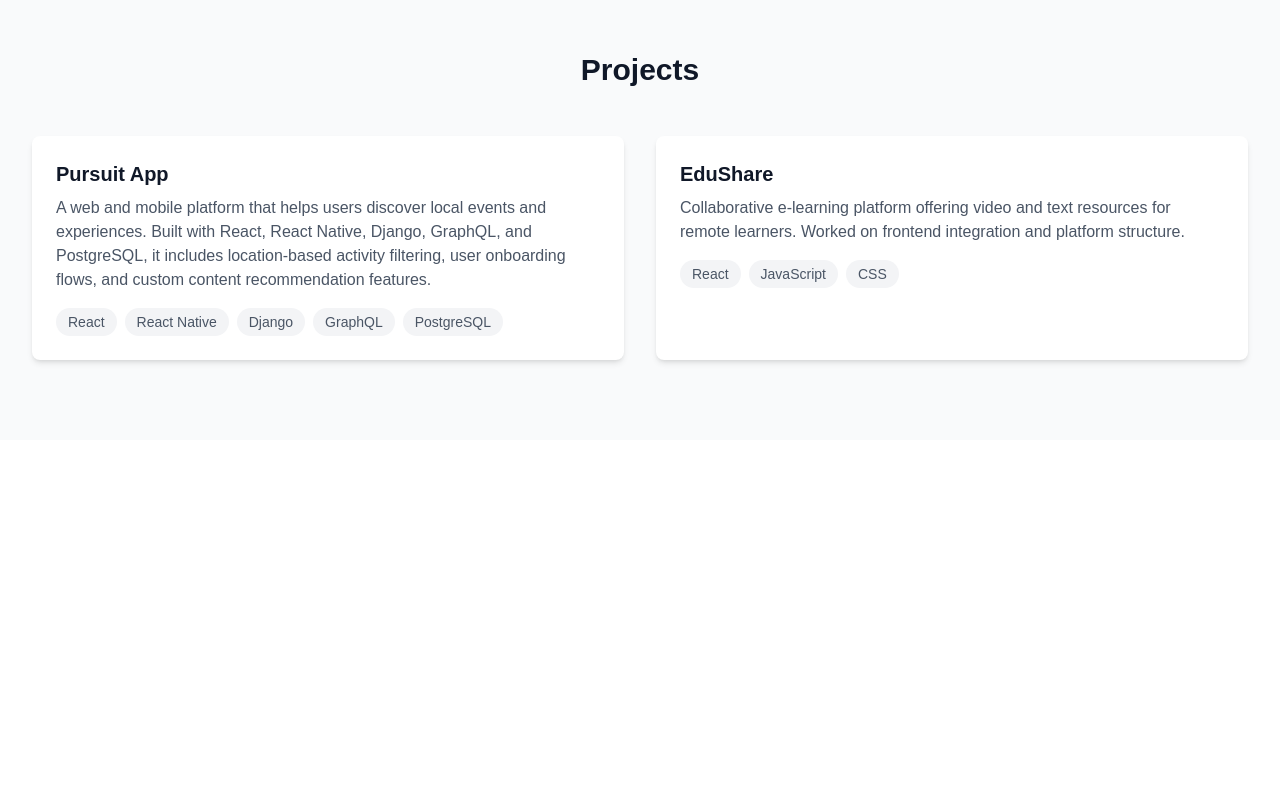
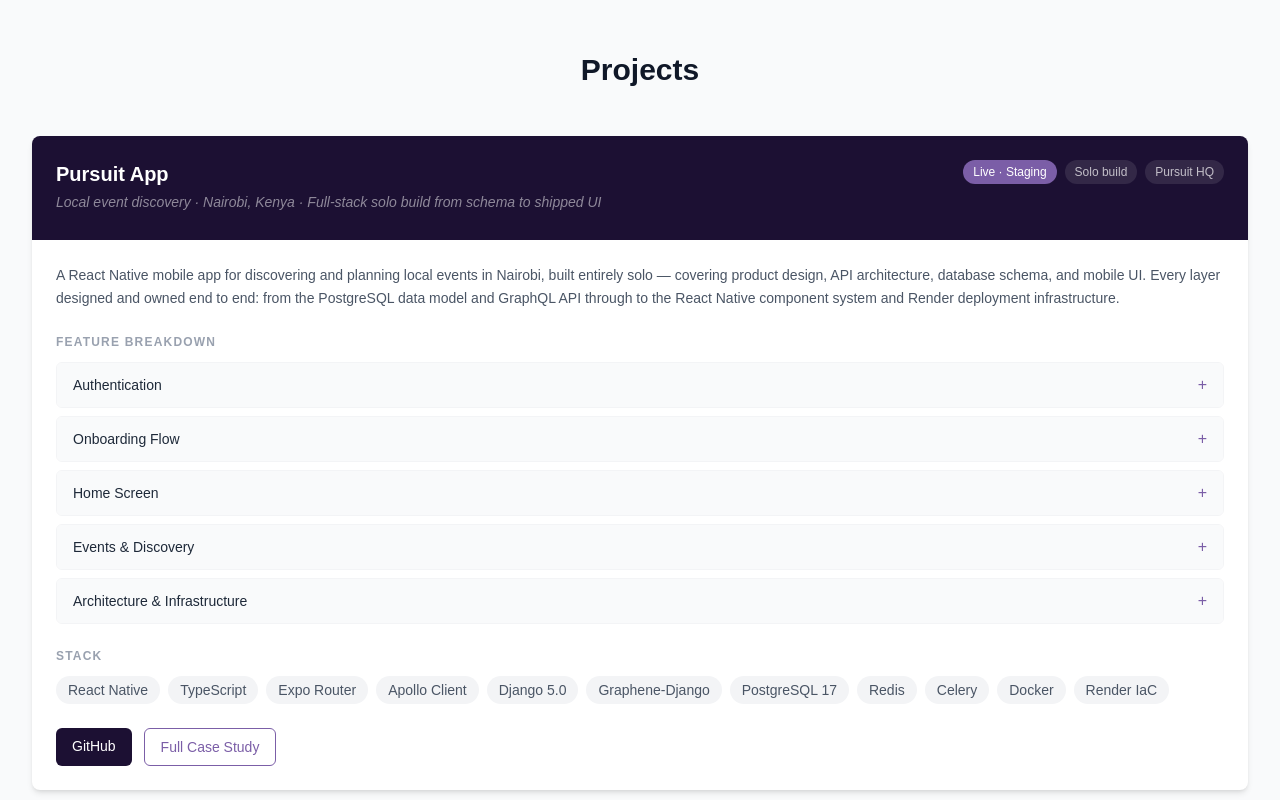
Before and after one commit to faithkatherine/Portfolio, a Next.js app: page / in a window 1280 px wide. Shown: the part 2360-3160 px from the top of the page. Before the commit the page ends 2800 px from the top, so only its background shows below. Built offline with nearby package versions, Linux system fonts and the light colour scheme.

Commit message:
Refactor Projects component to include PursuitCard

```diff
--- a/src/components/Projects.tsx
+++ b/src/components/Projects.tsx
@@ -1,4 +1,164 @@
 'use client';
+
+import { useState } from 'react';
+
+const features = [
+  {
+    title: 'Authentication',
+    content:
+      'Custom floating label form components with real-time client-side validation. Google OAuth via expo-auth-session exchanges the id_token server-side. Login returns a JWT access token, refresh token, and session token stored securely on device. Two GraphQL mutations handle sign-out: single-device and all-device revocation for account compromise scenarios.',
+    tags: ['expo-auth-session', 'JWT', 'Google OAuth', 'Client-side validation', 'Session management'],
+  },
+  {
+    title: 'Onboarding Flow',
+    content:
+      'Multi-step wizard with progress dot indicators and a persistent Skip button on every step. Location, notification, and email preferences captured as toggles and stored on UserProfile. Interest selection uses a multi-select pill-chip grid in a bottom sheet — saved as a ManyToMany relation and passed into the GraphQL recommendations resolver on every home load.',
+    tags: ['Expo Router', 'expo-location', 'expo-notifications', 'ManyToMany', 'Bottom sheet UI'],
+  },
+  {
+    title: 'Home Screen',
+    content:
+      'Driven by a single GraphQL getHome query — greeting, weather, recommendations, and upcoming events in one round-trip. Weather widget calls an external API on load. Recommendations are ranked by interest category match, cross-referencing UserProfile.interests with event categories in PostgreSQL.',
+    tags: ['GraphQL getHome', 'Weather API', 'Interest matching', 'Expo Router tabs', 'Personalised feed'],
+  },
+  {
+    title: 'Events & Discovery',
+    content:
+      'Swipeable card stack with animated gesture handling built directly in React Native — right swipe saves, left skips. List view includes a debounced search bar to avoid unnecessary API calls. GraphQL resolver uses select_related to fetch nested event, category, and location data in a single query, preventing N+1 issues.',
+    tags: ['Gesture handling', 'Debounced search', 'GraphQL resolvers', 'Category filtering', 'select_related'],
+  },
+  {
+    title: 'Architecture & Infrastructure',
+    content:
+      'Redis cache-aside pattern on the getHome resolver with per-data-type TTLs (weather 30min, recommendations 1hr, home aggregate 15min). Cache keys include user ID to prevent cross-user data leakage. Celery handles async notification delivery with Redis as the task broker. Deployed on Render with render.yaml IaC — staging auto-deploys on every push to main with an isolated database and secrets generated at deploy time.',
+    tags: ['Redis cache-aside', 'Celery', 'Docker', 'render.yaml IaC', 'PostgreSQL 17', 'JWT'],
+  },
+];
+
+const stack = [
+  'React Native', 'TypeScript', 'Expo Router', 'Apollo Client',
+  'Django 5.0', 'Graphene-Django', 'PostgreSQL 17',
+  'Redis', 'Celery', 'Docker', 'Render IaC',
+];
+
+const PursuitCard = () => {
+  const [openFeature, setOpenFeature] = useState<number | null>(null);
+
+  const toggle = (i: number) =>
+    setOpenFeature(openFeature === i ? null : i);
+
+  return (
+    <div className="bg-white rounded-lg shadow-md hover:shadow-lg transition-shadow overflow-hidden col-span-1 md:col-span-2">
+      {/* Dark header */}
+      <div className="bg-[#1C1033] px-6 pt-6 pb-5">
+        <div className="flex flex-wrap items-start justify-between gap-3 mb-2">
+          <div>
+            <h3 className="text-xl font-semibold text-white mb-1">Pursuit App</h3>
+            <p className="text-white/50 text-sm italic">
+              Local event discovery · Nairobi, Kenya · Full-stack solo build from schema to shipped UI
+            </p>
+          </div>
+          <div className="flex flex-wrap gap-2">
+            <span className="px-2.5 py-1 bg-[#7B5EA7] text-white rounded-full text-xs font-medium">
+              Live · Staging
+            </span>
+            <span className="px-2.5 py-1 bg-white/10 text-white/70 rounded-full text-xs font-medium">
+              Solo build
+            </span>
+            <span className="px-2.5 py-1 bg-white/10 text-white/70 rounded-full text-xs font-medium">
+              Pursuit HQ
+            </span>
+          </div>
+        </div>
+      </div>
+
+      <div className="p-6">
+        {/* Summary */}
+        <p className="text-gray-600 text-sm leading-relaxed mb-6">
+          A React Native mobile app for discovering and planning local events in Nairobi, built entirely
+          solo — covering product design, API architecture, database schema, and mobile UI. Every layer
+          designed and owned end to end: from the PostgreSQL data model and GraphQL API through to the
+          React Native component system and Render deployment infrastructure.
+        </p>
+
+        {/* Feature accordion */}
+        <h4 className="text-xs font-semibold text-gray-400 uppercase tracking-widest mb-3">
+          Feature breakdown
+        </h4>
+        <div className="space-y-2 mb-6">
+          {features.map((f, i) => (
+            <div
+              key={i}
+              className="border border-gray-100 rounded-md overflow-hidden"
+            >
+              <button
+                onClick={() => toggle(i)}
+                className="w-full flex items-center justify-between px-4 py-3 bg-gray-50 hover:bg-gray-100 transition-colors text-left"
+              >
+                <span className="text-sm font-medium text-gray-800">{f.title}</span>
+                <span className="text-[#7B5EA7] font-medium text-base leading-none select-none">
+                  {openFeature === i ? '−' : '+'}
+                </span>
+              </button>
+              {openFeature === i && (
+                <div className="px-4 py-4 bg-white border-t border-gray-100">
+                  <p className="text-sm text-gray-600 leading-relaxed mb-3">
+                    {f.content}
+                  </p>
+                  <div className="flex flex-wrap gap-1.5">
+                    {f.tags.map((tag, j) => (
+                      <span
+                        key={j}
+                        className="px-2.5 py-0.5 bg-[#F3EEFF] text-[#7B5EA7] rounded-full text-xs font-medium"
+                      >
+                        {tag}
+                      </span>
+                    ))}
+                  </div>
+                </div>
+              )}
+            </div>
+          ))}
+        </div>
+
+        {/* Stack */}
+        <h4 className="text-xs font-semibold text-gray-400 uppercase tracking-widest mb-3">
+          Stack
+        </h4>
+        <div className="flex flex-wrap gap-2 mb-6">
+          {stack.map((tech, i) => (
+            <span
+              key={i}
+              className="px-3 py-1 bg-gray-100 text-gray-600 rounded-full text-sm"
+            >
+              {tech}
+            </span>
+          ))}
+        </div>
+
+        {/* Links */}
+        <div className="flex gap-3">
+          <a
+            href="https://github.com/faithkatherine/pursuit"
+            target="_blank"
+            rel="noopener noreferrer"
+            className="px-4 py-2 bg-[#1C1033] text-white rounded-md text-sm font-medium hover:bg-[#2a1a4a] transition-colors"
+          >
+            GitHub
+          </a>
+          <a
+            href="/Portfolio/Pursuit_Portfolio_final.pdf"
+            target="_blank"
+            rel="noopener noreferrer"
+            className="px-4 py-2 border border-[#7B5EA7] text-[#7B5EA7] rounded-md text-sm font-medium hover:bg-[#F3EEFF] transition-colors"
+          >
+            Full Case Study
+          </a>
+        </div>
+      </div>
+    </div>
+  );
+};
 
 const ProjectCard = ({
   title,
@@ -25,20 +185,16 @@
   </div>
 );
 
+const otherProjects = [
+  {
+    title: 'EduShare',
+    description:
+      'Collaborative e-learning platform offering video and text resources for remote learners. Worked on frontend integration and platform structure.',
+    technologies: ['React', 'JavaScript', 'CSS'],
+  },
+];
+
 const Projects = () => {
-  const projects = [
-    {
-      title: "Pursuit App",
-      description: "A web and mobile platform that helps users discover local events and experiences. Built with React, React Native, Django, GraphQL, and PostgreSQL, it includes location-based activity filtering, user onboarding flows, and custom content recommendation features.",
-      technologies: ["React", "React Native", "Django", "GraphQL", "PostgreSQL"]
-    },
-    {
-      title: "EduShare",
-      description: "Collaborative e-learning platform offering video and text resources for remote learners. Worked on frontend integration and platform structure.",
-      technologies: ["React", "JavaScript", "CSS"]
-    }
-  ];
-
   return (
     <section id="projects" className="py-20 bg-gray-50">
       <div className="max-w-7xl mx-auto px-4 sm:px-6 lg:px-8">
@@ -46,7 +202,8 @@
           Projects
         </h2>
         <div className="grid grid-cols-1 md:grid-cols-2 gap-8">
-          {projects.map((project, index) => (
+          <PursuitCard />
+          {otherProjects.map((project, index) => (
             <ProjectCard key={index} {...project} />
           ))}
         </div>
```
